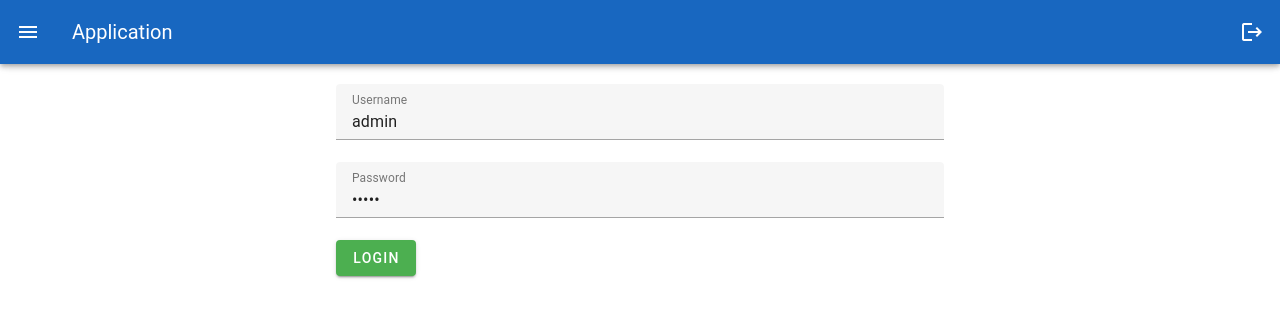
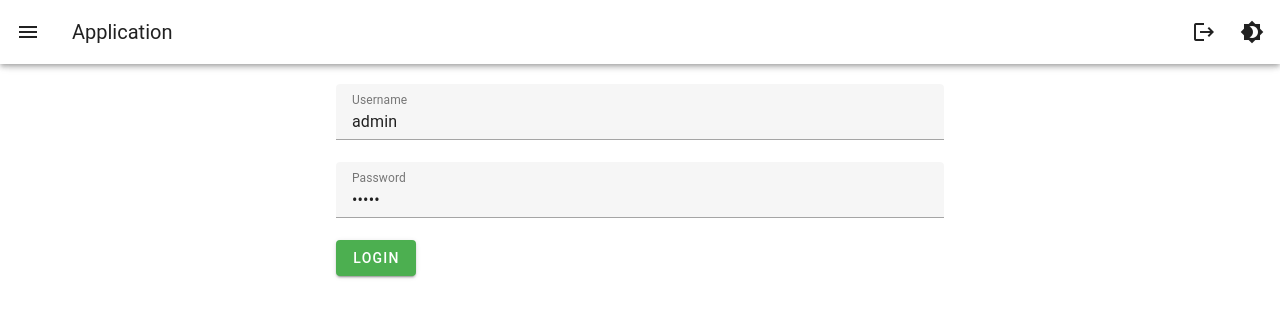
Before and after one commit to lotfi-el-yousfi/vueSecure, a Vue app: page /login in a window 1280 px wide. Shown: the top 318 px of the page. Built offline with nearby package versions, Linux system fonts and the light colour scheme.

Commit message:
feat: adding dark light theme swith

```diff
--- a/src/App.vue
+++ b/src/App.vue
@@ -1,11 +1,10 @@
 <template>
-  <v-app>
-    <v-main>
-      <div style="margin: 20px">
+  <v-app >
+    <v-main >
+      <div style="margin: 20px" :color="$vuetify.theme.dark ? 'primary' : ''" dark>
         <appBar></appBar>
         <router-view />
       </div>
-
     </v-main>
   </v-app>
 </template>
--- a/src/employee/components/appBar.vue
+++ b/src/employee/components/appBar.vue
@@ -1,6 +1,6 @@
 <template>
 
-    <v-app-bar app clipped-left color="primary" dark>
+    <v-app-bar app clipped-left>
         <v-app-bar-nav-icon @click.stop="drawer = !drawer" />
         <v-toolbar-title>Application</v-toolbar-title>
         <v-spacer />
@@ -9,6 +9,9 @@
         </v-btn>
         <v-btn icon @click="login" v-else>
             <v-icon>mdi-login</v-icon>
+        </v-btn>
+        <v-btn icon @click="toggleTheme">
+            <v-icon>{{ $vuetify.theme.dark ? 'mdi-brightness-7' : 'mdi-brightness-4' }}</v-icon>
         </v-btn>
     </v-app-bar>
 
@@ -43,6 +46,16 @@
 import { ref, computed } from 'vue'
 import { useRouter } from 'vue-router'
 import { useEmployee } from '../stores';
+
+import { useTheme } from 'vuetify'
+
+const theme = useTheme()
+
+const toggleTheme = () => {
+    theme.global.name.value = theme.global.current.value.dark ? 'light' : 'dark'
+}
+
+
 const employeeStore = useEmployee()
 
 const isloggedIn = computed(() => {
--- a/src/employee/views/dashboard.vue
+++ b/src/employee/views/dashboard.vue
@@ -59,7 +59,7 @@
                     </v-dialog>
                 </v-toolbar>
             </template>
-            <template #item.actions="{ item }">
+            <template v-slot:item.actions="{ item }">
                 <v-icon class="me-2" size="small" @click="editItem(item)">
                     mdi-pencil
                 </v-icon>
--- a/src/plugins/vuetify.ts
+++ b/src/plugins/vuetify.ts
@@ -12,8 +12,39 @@ import 'vuetify/styles'
 import { createVuetify } from 'vuetify'
 
 // https://vuetifyjs.com/en/introduction/why-vuetify/#feature-guides
+// vuetify.ts or main.js
+import 'vuetify/styles'
+import { aliases, mdi } from 'vuetify/iconsets/mdi'
+
 export default createVuetify({
   theme: {
-    defaultTheme: 'light',
+    defaultTheme: 'light', // Set to 'dark' for dark theme
+    themes: {
+      light: {
+        dark: false, // Light theme
+        colors: {
+          primary: '#1976D2',
+          secondary: '#424242',
+          accent: '#82B1FF',
+          error: '#FF5252',
+        },
+      },
+      dark: {
+        dark: true, // Dark theme
+        colors: {
+          primary: '#1E88E5',
+          secondary: '#FFCDD2',
+          accent: '#8C9EFF',
+          error: '#FF5252',
+        },
+      },
+    },
+  },
+  icons: {
+    defaultSet: 'mdi',
+    aliases,
+    sets: {
+      mdi,
+    },
   },
 })
```
